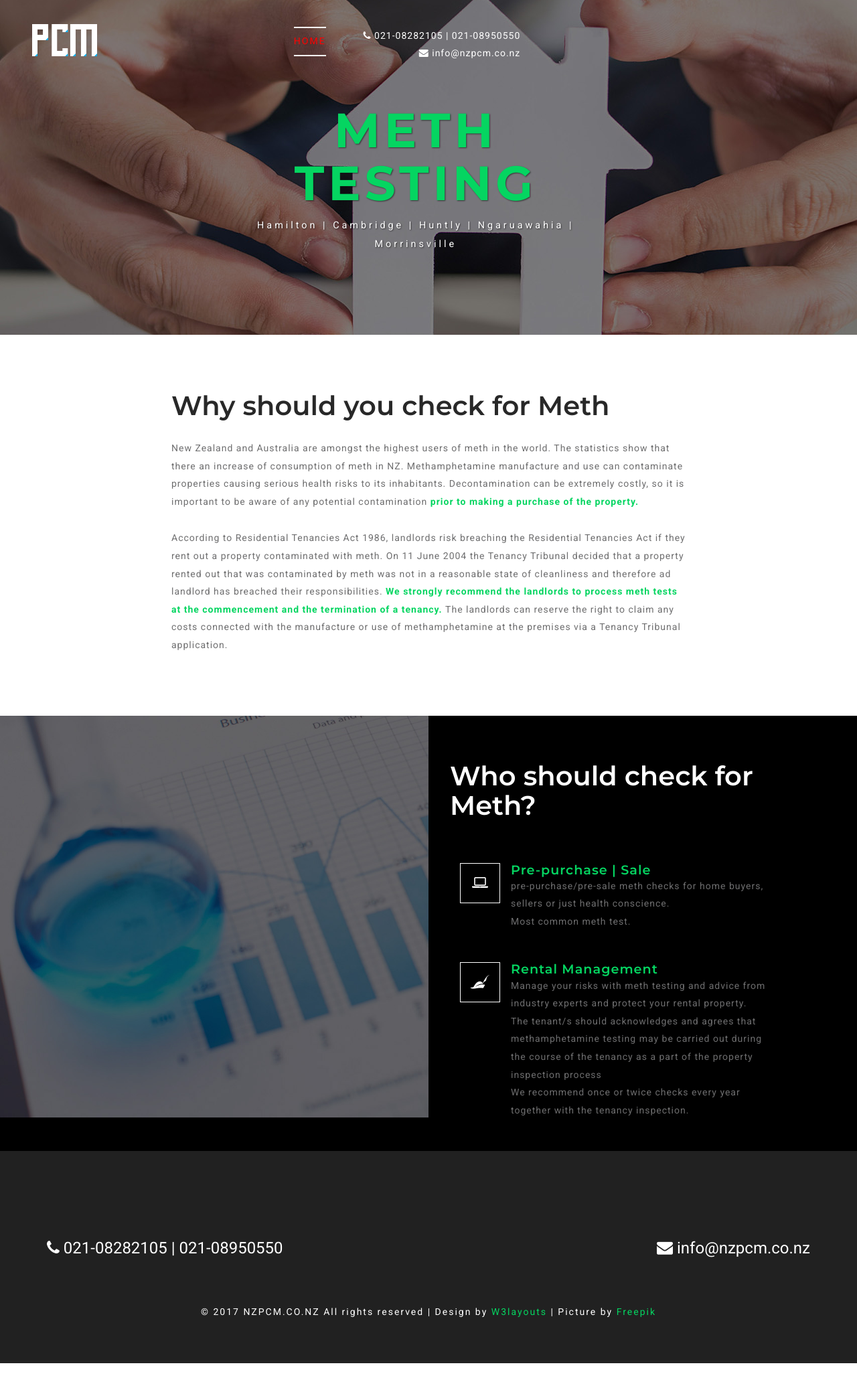
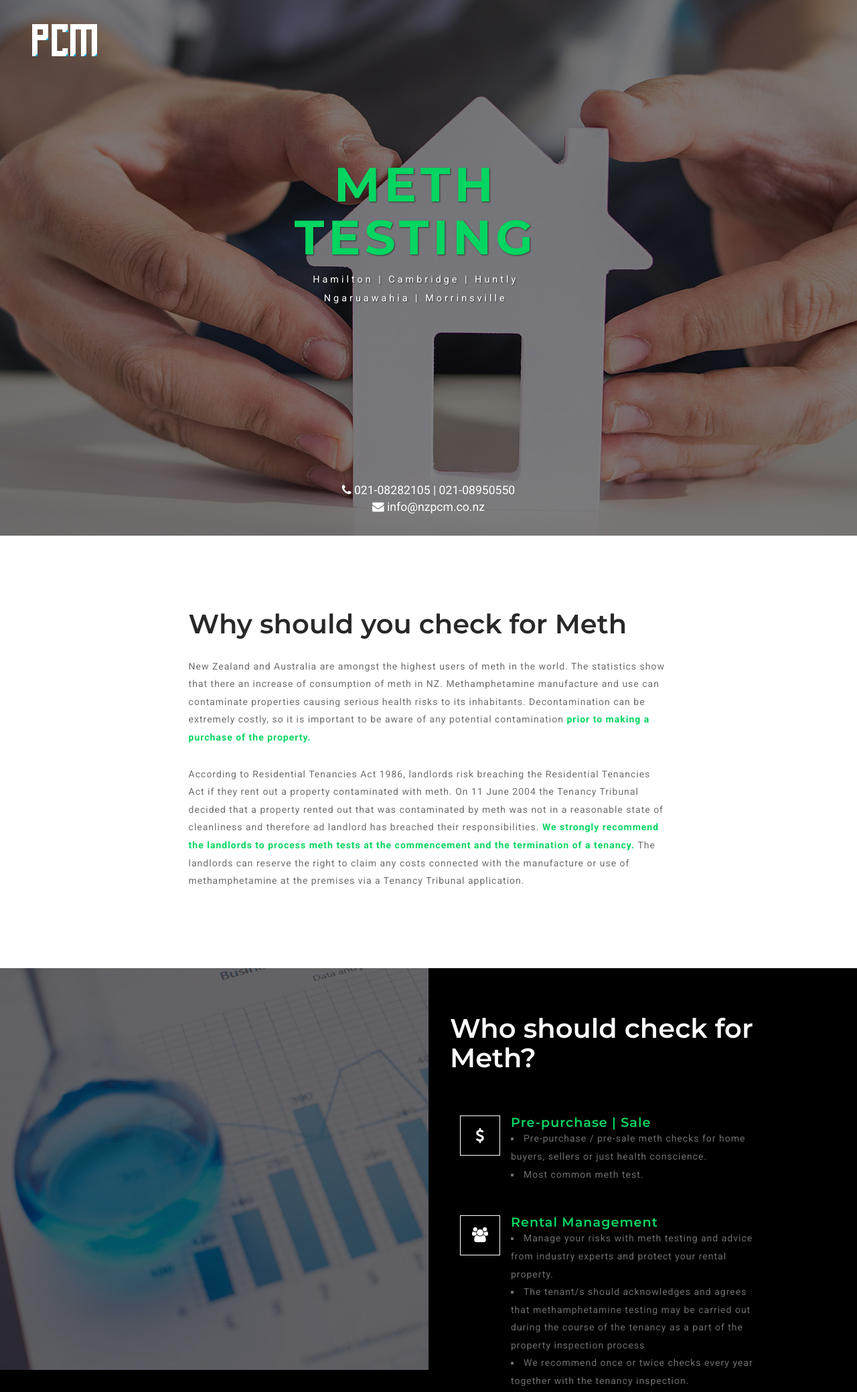
Before and after one commit to NZPCM/nzpcm.github.io, a plain HTML site: page index.html in a window 1280 px wide. Shown: the top 2079 px of the page at 67% size. Before the commit the page ends 2036 px from the top, so only its background shows below. Drawn offline with nearby package versions, Linux system fonts and the light colour scheme.

Commit message:
contact layout updated

```diff
--- a/css/style.css
+++ b/css/style.css
@@ -1004,6 +1004,7 @@ h3.agile_heading.two {
 	margin: 0 auto;
 	/*text-align: center;*/
 	width: 60%;
+	padding: 2%;
 }
 
 .banner_bottom_w3ls_info p {
@@ -1090,24 +1091,26 @@ h3.agile_heading.two {
 	margin: 0.5em 0 1em 0;
 }
 
+/*
 .w3ls-markets-grid:hover .icon-left {
-	/*webkit-animation: fa-spin 3s infinite linear;
-	animation: fa-spin 3s infinite linear;*/
+	webkit-animation: fa-spin 3s infinite linear;
+	animation: fa-spin 3s infinite linear;
 	background: #ff3c41;
 	border: 1px solid #ff3c41;
-}
+}*/
 
 .agileits-icon-grid a:focus {
 	outline: none;
 }
 
+/*
 .agileits-icon-grid:hover .icon-left i {
 	color: #fff;
 }
 
 .agileits-icon-grid:hover .icon-right h5 {
 	color: #ff3c41;
-}
+}*/
 
 .agile_inner_grids {
 	padding: 4em 2em 3em 2em;
@@ -1120,6 +1123,7 @@ h3.agile_heading.two {
 .w3ls-markets-grid_top {
 	margin-top: 4em;
 }
+
 
 
 /*--//Services--*/
@@ -3086,6 +3090,28 @@ p.footer_info_w3ls_agile {
 }
 /*-- //to-top --*/
 
+.slides-box {
+    width: 100%;
+   height:800px;
+    margin: auto;
+    overflow: hidden;
+}
+
+.contact{
+	width:100%;
+	text-align: center;
+	font-size: 1.1em;
+	color: white;
+}
+
+.contact A{
+	color: white;
+}
+
+.agileits-icon-grid  li{
+	list-style: square inside;
+}
+
 /*--responsive--*/
 
 @media(max-width:1440px) {
@@ -3404,7 +3430,7 @@ p.footer_info_w3ls_agile {
 	}
 	.banner_bottom_w3ls_info {
 		margin: 0 auto;
-		text-align: center;
+		/*text-align: center;*/
 		width: 75%;
 	}
 	.agile_port_w3ls_info {
@@ -3592,7 +3618,7 @@ p.footer_info_w3ls_agile {
 @media(max-width:667px) {
 	.banner_bottom_w3ls_info {
 		margin: 0 auto;
-		text-align: center;
+		/*text-align: center;*/
 		width: 87%;
 	}
 	.agile_services_img_wthree {
@@ -3713,7 +3739,7 @@ p.footer_info_w3ls_agile {
 @media(max-width:480px) {
 	.banner_bottom_w3ls_info {
 		margin: 0 auto;
-		text-align: center;
+		/*text-align: center;*/
 		width: 99%;
 	}
 	.agile_services_img_wthree {
--- a/index.html
+++ b/index.html
@@ -22,23 +22,18 @@ License URL: http://creativecommons.org/licenses/by/3.0/
 		}
 	</script>
 	<!-- bootstrap-css -->
-	<link href="css/bootstrap.css" rel="stylesheet" type="text/css" media="all" />
+	<link href="https://maxcdn.bootstrapcdn.com/bootstrap/3.3.7/css/bootstrap.min.css" rel="stylesheet" integrity="sha384-BVYiiSIFeK1dGmJRAkycuHAHRg32OmUcww7on3RYdg4Va+PmSTsz/K68vbdEjh4u" crossorigin="anonymous">
 	<!--// bootstrap-css -->
 	<!-- css -->
 	<link rel="stylesheet" href="css/style.css" type="text/css" media="all" />
 	<!--// css -->
-	<link rel="stylesheet" href="css/owl.carousel.css" type="text/css" media="all">
 	<!-- font-awesome icons -->
-	<link href="css/font-awesome.css" rel="stylesheet">
+	<link href="https://maxcdn.bootstrapcdn.com/font-awesome/4.7.0/css/font-awesome.min.css" rel="stylesheet" integrity="sha384-wvfXpqpZZVQGK6TAh5PVlGOfQNHSoD2xbE+QkPxCAFlNEevoEH3Sl0sibVcOQVnN" crossorigin="anonymous">
 	<!-- //font-awesome icons -->
 	<!-- font -->
 	<link href="https://fonts.googleapis.com/css?family=Montserrat:200,200i,300,400,400i,500,600,700" rel="stylesheet">
 	<link href="https://fonts.googleapis.com/css?family=Roboto:100,100i,300,300i,400,400i,500,500i,700,700i,900,900i" rel="stylesheet">
 	<!-- //font -->
-
-	<!-- light-box -->
-	<link rel="stylesheet" href="css/poposlides.css">
-	<!-- //light-box -->
 </head>
 
 <body>
@@ -46,44 +41,29 @@ License URL: http://creativecommons.org/licenses/by/3.0/
 		<div class="agile_wthree_nav">
 			<nav class="navbar navbar-default">
 				<div class="navbar-header navbar-left">
-					<button type="button" class="navbar-toggle collapsed" data-toggle="collapse" data-target="#bs-example-navbar-collapse-1">
-						<span class="sr-only">Toggle navigation</span>
-						<span class="icon-bar"></span>
-						<span class="icon-bar"></span>
-						<span class="icon-bar"></span>
-					</button>
 					<h1>
 						<a class="navbar-brand" href="index.html">
 							<img src="images/logo_white.svg" style="height:48px">
 						</a>
 					</h1>
 				</div>
-				<!-- Collect the nav links, forms, and other content for toggling -->
-
-				<div class="collapse navbar-collapse navbar-right" id="bs-example-navbar-collapse-1">
-					<nav class="link-effect-8" id="link-effect-8">
-						<ul class="nav navbar-nav">
-							<li class="active">
-								<a href="index.html">Home</a>
-							</li>
-
-							<li style="font-size:1em;color:white;text-align:right">
-											<i class="fa fa-phone" aria-hidden="true"></i>
-											021-08282105 | 021-08950550<br>
-											<i class="fa fa-envelope" aria-hidden="true"></i>
-											info@nzpcm.co.nz
-							</li>
-						</ul>
-					</nav>
-				</div>
 			</nav>
 		</div>
 		</nav>
-		<div style="width:100%;height:500px;background: url(images/banner0.jpg) center">
+		<div class="slides-box" style="background: url(images/banner0.jpg) center">
 			<div class="s1">
-					<h3>METH TESTING</h3>
-					<p> Hamilton | Cambridge | Huntly | Ngaruawahia | Morrinsville</p>
-				</div>
+				<h3>METH TESTING</h3>
+				<p> Hamilton | Cambridge | Huntly</p>
+				<p> Ngaruawahia | Morrinsville</p>
+			</div>
+			<div class="contact" style="position: absolute;bottom: 30px;">
+				<i class="fa fa-phone" aria-hidden="true"></i>
+				<a href="tel:021-08282105"> 021-08282105</a>
+				| <a href="tel:021-08950550"> 021-08950550</a>
+				<br>
+				<i class="fa fa-envelope" aria-hidden="true"></i>
+				<a href="mailto:info@nzpcm.co.nz"> info@nzpcm.co.nz</a>
+			</div>
 		</div>
 
 	</div>
@@ -117,13 +97,13 @@ License URL: http://creativecommons.org/licenses/by/3.0/
 				<div class="col-md-12 w3ls-markets-grid">
 					<div class="agileits-icon-grid">
 						<div class="icon-left">
-							<i class="fa fa-laptop" aria-hidden="true"></i>
+							<i class="fa fa-usd" aria-hidden="true"></i>
 						</div>
 						<div class="icon-right">
 							<h5>Pre-purchase | Sale </h5>
 							<ul>
 								<li>
-									pre-purchase/pre-sale meth checks for home buyers, sellers or just health conscience.
+									Pre-purchase / pre-sale meth checks for home buyers, sellers or just health conscience.
 								</li>
 								<li>Most common meth test.</li>
 							</ul>
@@ -135,7 +115,7 @@ License URL: http://creativecommons.org/licenses/by/3.0/
 				<div class="col-md-12 w3ls-markets-grid">
 					<div class="agileits-icon-grid">
 						<div class="icon-left">
-							<i class="fa fa-pied-piper" aria-hidden="true"></i>
+							<i class="fa fa-users" aria-hidden="true"></i>
 						</div>
 						<div class="icon-right">
 							<h5>Rental Management</h5>
@@ -156,21 +136,16 @@ License URL: http://creativecommons.org/licenses/by/3.0/
 	<!-- footer -->
 	<div class="footer">
 		<div class="container">
-			<div class="agileits_w3layouts_nav">
-				<div class="agileits_w3layouts_nav_left">
-					<span style="font-size:1.5em;color:white">
-								<i class="fa fa-phone" aria-hidden="true"></i>
-								021-08282105 | 021-08950550
-					</span>
-				</div>
-				<div class="agileits_w3layouts_nav_right">
-					<span style="font-size:1.5em;color:white">
-								<i class="fa fa-envelope" aria-hidden="true"></i>
-								info@nzpcm.co.nz
-					</span>
-				</div>
-				<div class="clearfix"> </div>
+			<div class="contact" style="margin-bottom:20px">
+				<i class="fa fa-phone" aria-hidden="true"></i>
+				<a href="tel:021-08282105"> 021-08282105</a>
+				 | <a href="tel:021-08950550"> 021-08950550</a>
+				<br>
+				<i class="fa fa-envelope" aria-hidden="true"></i>
+				<a href="mailto:info@nzpcm.co.nz"> info@nzpcm.co.nz</a>
 			</div>
+		</div>
+		<div class="container">
 			<p>© 2017 NZPCM.CO.NZ All rights reserved | Design by
 				<a href="http://w3layouts.com/">W3layouts</a> | Picture by
 				<a href="http://www.freepik.com">Freepik</a>
@@ -178,30 +153,11 @@ License URL: http://creativecommons.org/licenses/by/3.0/
 		</div>
 	</div>
 	<!-- //footer -->
-	<script src="js/jquery-2.1.4.min.js"></script>
-	<script src="js/search.js"></script>
-	<script src="js/poposlides.js">
-	</script>
-	<script>
-		$(".slides").poposlides();
-	</script>
-	<!-- js for portfolio lightbox -->
-	<script src="js/jquery.chocolat.js "></script>
-	<link rel="stylesheet " href="css/chocolat.css " type="text/css " media="screen ">
-	<!--light-box-files -->
-	<script type="text/javascript ">
-		$(function () {
-			$('.portfolio-grids a').Chocolat();
-		});
-	</script>
-	<!-- /js for portfolio lightbox -->
-	<!-- stats -->
-	<script src="js/jquery.waypoints.min.js"></script>
-	<script src="js/jquery.countup.js"></script>
-	<script>
-		$('.counter').countUp();
-	</script>
-	<!-- //stats -->
+	<script src="https://cdnjs.cloudflare.com/ajax/libs/jquery/2.1.4/jquery.min.js"></script>
+
+
+
+
 	<!-- start-smooth-scrolling -->
 	<script type="text/javascript" src="js/move-top.js"></script>
 	<script type="text/javascript" src="js/easing.js"></script>
@@ -237,27 +193,9 @@ License URL: http://creativecommons.org/licenses/by/3.0/
 	<!-- //here ends scrolling icon -->
 
 
-	<!-- carousel -->
-	<script src="js/owl.carousel.js"></script>
-	<script>
-		$(document).ready(function () {
-			$("#owl-demo").owlCarousel({
-				items: 1,
-				itemsDesktop: [768, 1],
-				itemsDesktopSmall: [414, 1],
-				lazyLoad: true,
-				autoPlay: true,
-				navigation: true,
 
-				navigationText: false,
-				pagination: true,
-
-			});
-
-		});
-	</script>
 	<!-- //carousel -->
-	<script src="js/bootstrap.js"></script>
+	<script src="https://maxcdn.bootstrapcdn.com/bootstrap/3.3.7/js/bootstrap.min.js"></script>
 </body>
 
 </html>
```
